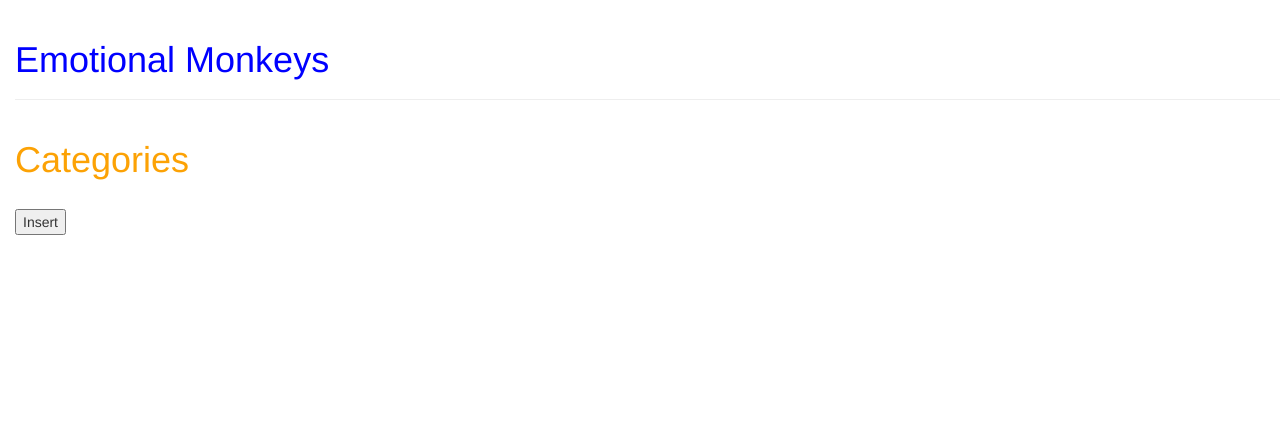
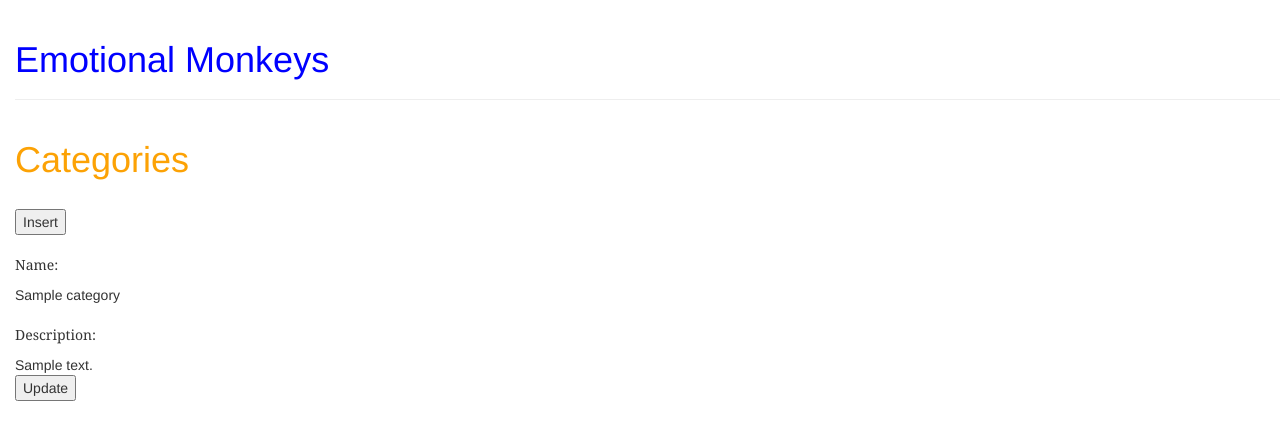
Before and after one commit to EmotionalMonkeys/project1-, a Django app: page / in a window 1280 px wide. Shown: the top 440 px of the page. Run offline with Django 3.2, Linux system fonts and the light colour scheme; tables that the repository leaves empty hold one stand-in row (values such as "Sample post"); some libraries are stand-ins or nearby versions.

Commit message:
Insert button and display for categories

```diff
--- a/cse135project1/urls.py
+++ b/cse135project1/urls.py
@@ -19,5 +19,4 @@ from django.contrib import admin
 urlpatterns = [
     url(r'^admin/', admin.site.urls),
     url(r'', include('project1.urls')),
-
 ]
--- a/project1/static/css/project1.css
+++ b/project1/static/css/project1.css
@@ -7,3 +7,6 @@ h1{
 body{
    padding-left: 15px;
 }
+p{
+   font-family: "Georgia", serif;
+}
--- a/project1/templates/project1/category.html
+++ b/project1/templates/project1/category.html
@@ -9,4 +9,17 @@
    <button onclick="location.href = '{% url 'category_new' %}'"
    id="insertButton"
    class="submit-button" >Insert</button>
+   {% for category in categories %}
+      <div>
+         </br>
+         <p>Name: </p>
+         <div>{{category.name}} </div>
+         </br>
+         <p>Description: </p>
+         <div>{{category.description}} </div>
+         <button onclick="location.href = '{% url 'category_edit' %}'"
+   id="updateButton"
+   class="submit-button" >Update</button>
+      </div>
+   {% endfor %}
 {% endblock %}
--- a/project1/urls.py
+++ b/project1/urls.py
@@ -4,5 +4,6 @@ from . import views
 
 urlpatterns = [
     url(r'^$', views.category, name='category'),
-    url(r'^category/new/$', views.category_new, name='category_new'),
+    url(r'^category/new/$',views.category_new, name='category_new'),
+    url(r'^category/edit/$', views.category_edit,name='category_edit'),
     ]
--- a/project1/views.py
+++ b/project1/views.py
@@ -1,16 +1,30 @@
-from django.shortcuts import render
+from django.shortcuts import render, redirect, get_object_or_404
 from .forms import CategoryForm
+from .models import Category
 def category(request):
-   return render(request, 'project1/category.html',{})
+   categories = Category.objects.order_by('name')
+   return render(request,'project1/category.html',{'categories':categories})
 
 def category_new(request):
    if request.method == "POST": #Back with form data
       form = CategoryForm(request.POST)
       if form.is_valid():
-         category = form.save()
-         category.save()
-
+         form.save()
+         return redirect('category')
    else: #Access page 1st time => blank form
       form = CategoryForm()
 
    return render(request, 'project1/category_edit.html',{'form':form})
+
+def category_edit(request):
+   category = get_object_or_404(Category)
+   if request.method == "POST": #Back with form data
+      form = CategoryForm(request.POST, instance=category)
+      if form.is_valid():
+         form.save()
+         return redirect('category')
+
+   else: #Access page 1st time => blank form
+      form = CategoryForm(instance=category)
+
+   return render(request, 'project1/category_edit.html',{'form':form})
```
Lines whose indentation alone changed are shown as unchanged.
